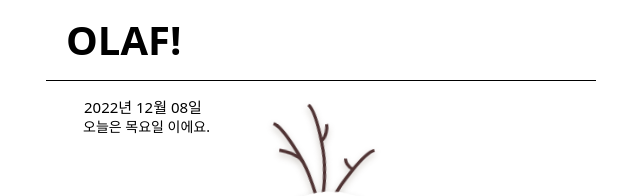
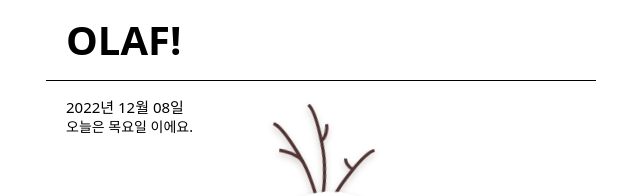
Before and after one commit to waterbinnn/olaf-app, a React (Create React App) app: page / in a window 1280 px wide. Shown: the top 196 px of the page, without its empty margins (319-959 px from the left). Built offline with nearby package versions, Linux system fonts and the light colour scheme.

Commit message:
헤더 스타일 수정

```diff
--- a/src/pages/Home.scss
+++ b/src/pages/Home.scss
@@ -3,11 +3,9 @@
 .date {
   display: block;
   font-size: 15px;
-  margin-left: 18px;
   margin-bottom: 5px;
 
   &-week {
-    margin-left: 17px;
     font-size: 14px;
   }
 }
@@ -33,7 +31,6 @@
     position: absolute;
     top: 10px;
     right: 0px;
-    margin-left: 30%;
     padding: 10px;
     font-size: 40px;
     background-color: unset;
```
